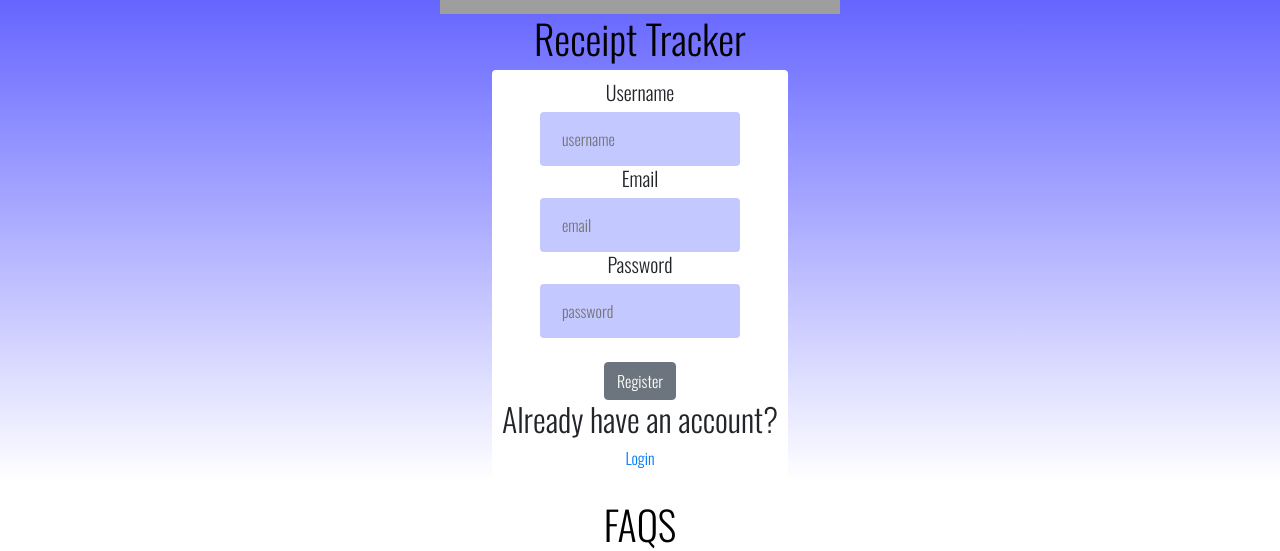
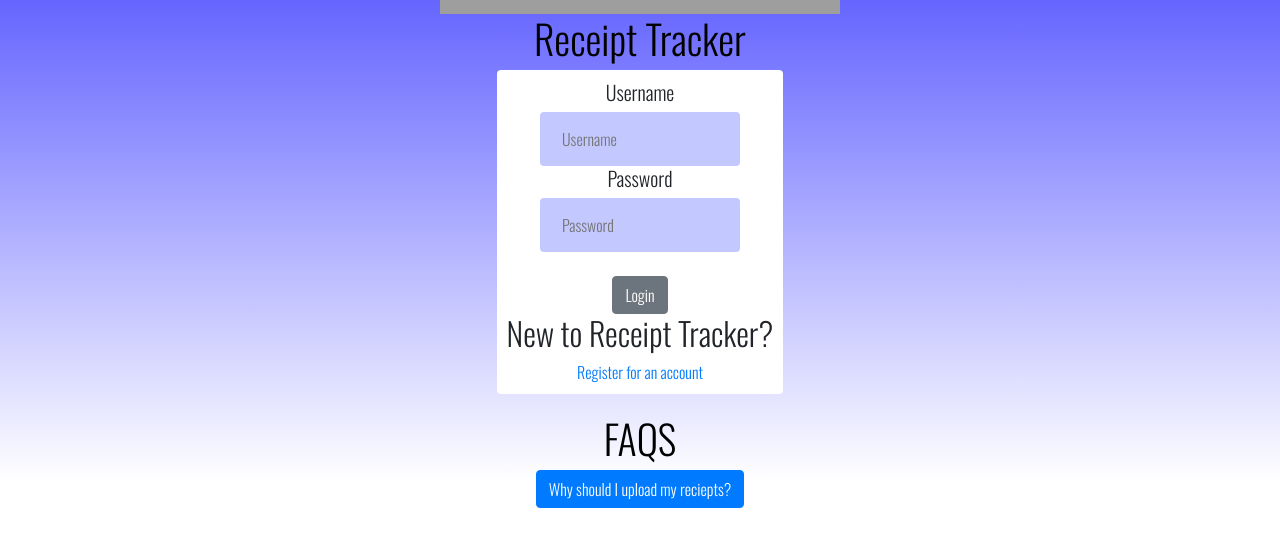
Before and after one commit to lambda-webpt-rta/bw_rta_frontend, a React (Create React App) app: page / in a window 1280 px wide. Before the commit this address led to /login. Shown: the part 318-869 px from the top of the page. After the commit the page ends 842 px from the top, so only its background shows below. Built offline with nearby package versions, Linux system fonts and the light colour scheme; grey boxes are pictures that could not be loaded.

Commit message:
Fixed routing issues

```diff
--- a/src/App.js
+++ b/src/App.js
@@ -14,9 +14,9 @@ function App() {
     <div className="App">
       <img src = 'http://digitalgeek.biz/wp-content/uploads/2017/08/icons_to_rasterize_0008_vector-smart-object.png' />
       <Navbar />
-      <Route path="/signup" component={LoginForm} />
-      <PrivateRoute exact path="/" component={DashBoard} />
-      <Route path="/login" component={FormikSignupForm} />
+      <Route path="/signup" component={FormikSignupForm} />
+      <Route exact path="/" component={LoginForm} />
+      <Route path="/login" component={LoginForm} />
       <Route path="/upload" component={UploadForm} />
       <Faqs />
     </div>
--- a/src/Components/LoginForm.js
+++ b/src/Components/LoginForm.js
@@ -44,7 +44,7 @@ class Login extends React.Component {
                 <input type="password" name="password" placeholder="Password" value={password} onChange={this.handleChange} /><br />
                 <Button type="submit">Login</Button>
                 <h2>New to Receipt Tracker?</h2>
-                <Link to="/login">Register for an account</Link>
+                <Link to="/signup">Register for an account</Link>
             </form>
       </div>
         )
--- a/src/Components/SignUpForm.js
+++ b/src/Components/SignUpForm.js
@@ -31,7 +31,7 @@ const SignUpForm=( {values, errors, touched, isSubmitting, status, }, props ) =>
         <br/>
       <div><Button type="submit" disabled={isSubmitting} >Register</Button></div>
       <h2>Already have an account?</h2>
-                <Link to="/signup">Login</Link>
+                <Link to="/login">Login</Link>
 
     </Form>
   );
```
